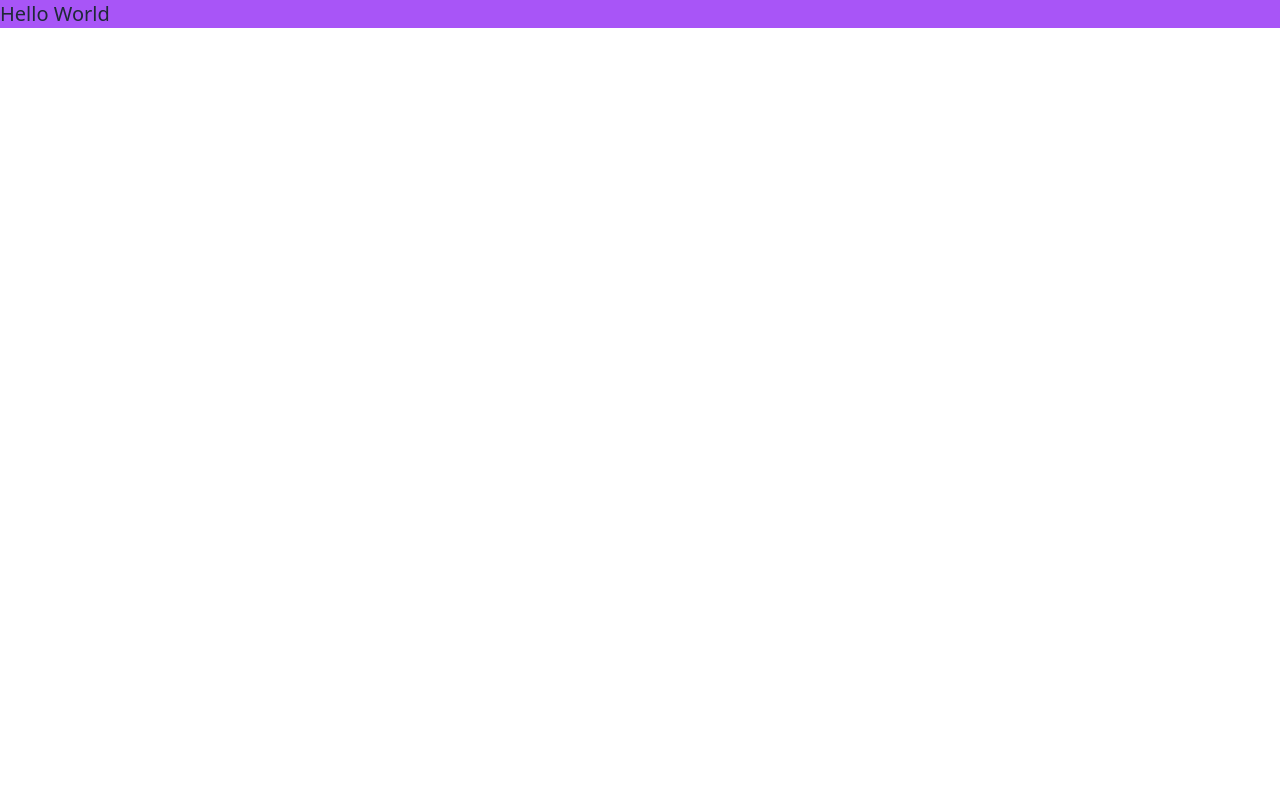
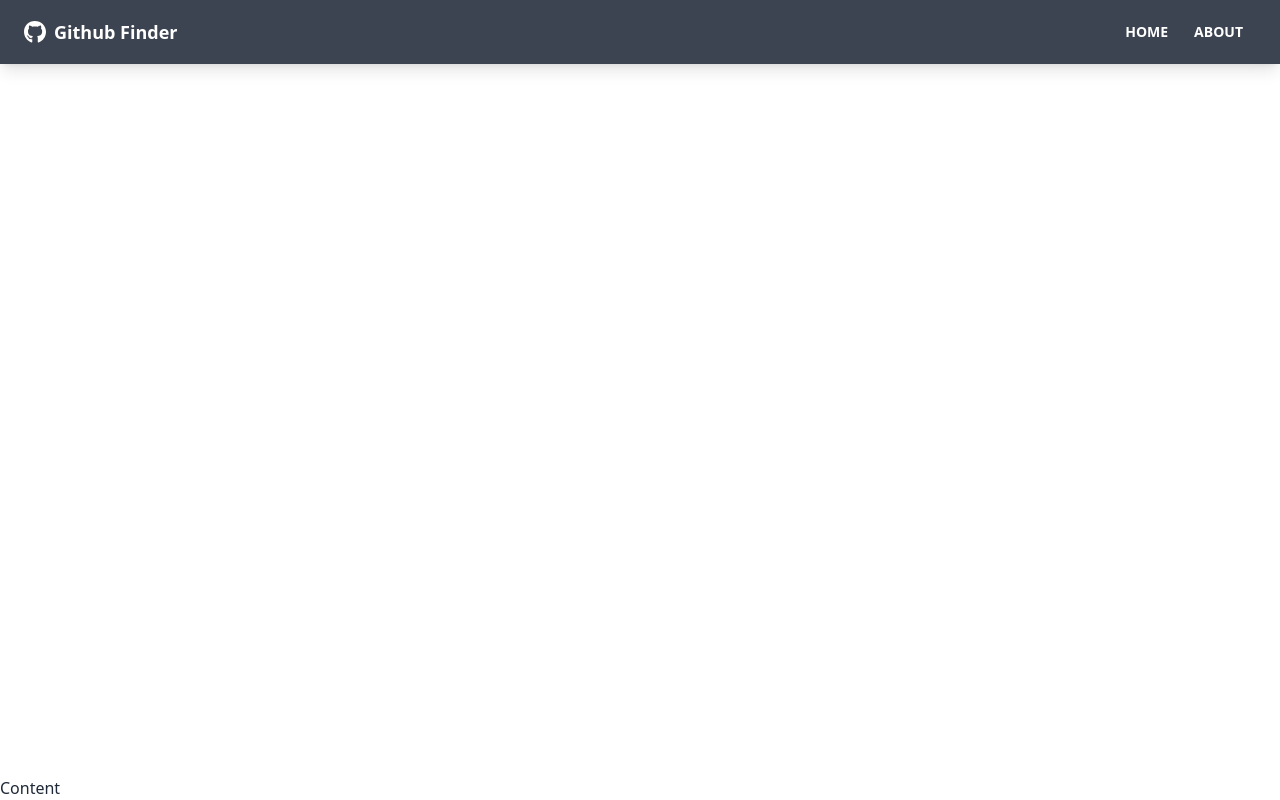
Before and after one commit to utsavsth/github-finder, a React (Create React App) app: page / in a window 1280 px wide. Built offline with nearby package versions, Linux system fonts and the light colour scheme; the HTML template or start-up script is replaced by a standard one.

Commit message:
daisyui and hook navbar

```diff
--- a/package.json
+++ b/package.json
@@ -6,8 +6,11 @@
     "@testing-library/jest-dom": "^5.16.2",
     "@testing-library/react": "^12.1.4",
     "@testing-library/user-event": "^13.5.0",
+    "daisyui": "^2.11.1",
     "react": "^17.0.2",
     "react-dom": "^17.0.2",
+    "react-icons": "^4.3.1",
+    "react-router-dom": "^6.2.2",
     "react-scripts": "5.0.0",
     "web-vitals": "^2.1.4"
   },
--- a/src/App.js
+++ b/src/App.js
@@ -1,8 +1,20 @@
+import {
+  BrowserRouter as  Router,
+  Route
+}
+from 'react-router-dom';
+
+import Navbar from './components/layout/Navbar';
+
 function App() {
   return (
-    <div className="bg-purple-500">
-      <h1 className='text-xl'>Hello World</h1>
-    </div>
+    <Router>
+      <div className='flex flex-col justify-between h-screen'>
+        <Navbar />
+
+        <main>Content</main>
+      </div>
+    </Router>
   );
 }
 
--- /dev/null
+++ b/src/components/layout/Navbar.jsx
@@ -0,0 +1,41 @@
+import {
+  FaGithub
+}
+from 'react-icons/fa';
+import { Link} from 'react-router-dom';
+import PropTypes from 'prop-types';
+
+function Navbar({title}) {
+  return (
+    <nav className='navbar mb-12 shadow-lg bg-neutral text-neutral-content'>
+      <div className='container mx-auto'>
+        <div className='flex-none px-2 mx-2'>
+          <FaGithub className='inline pr-2 text-3xl'/>
+          <Link to='/' className='text-lg font-bold align-middle'>
+          {title}</Link>
+        </div>
+
+        <div className='flex-1 px-2 mx-2'>
+          <div className='flex justify-end'>
+            <Link to='/' className='btn btn-ghost btn-sm rounded-btn'>
+              Home
+            </Link>
+            <Link to='/about' className='btn btn-ghost btn-sm rounded-btn'>
+              About
+            </Link>
+          </div>
+        </div>
+      </div>
+    </nav>
+  );
+}
+
+Navbar.defaultProps = {
+  title: 'Github Finder'
+}
+
+Navbar.propTypes = {
+  title: PropTypes.string,
+}
+
+export default Navbar
```
Also changed, not shown: 1 other file (tests, documents, lock files or other folders).
